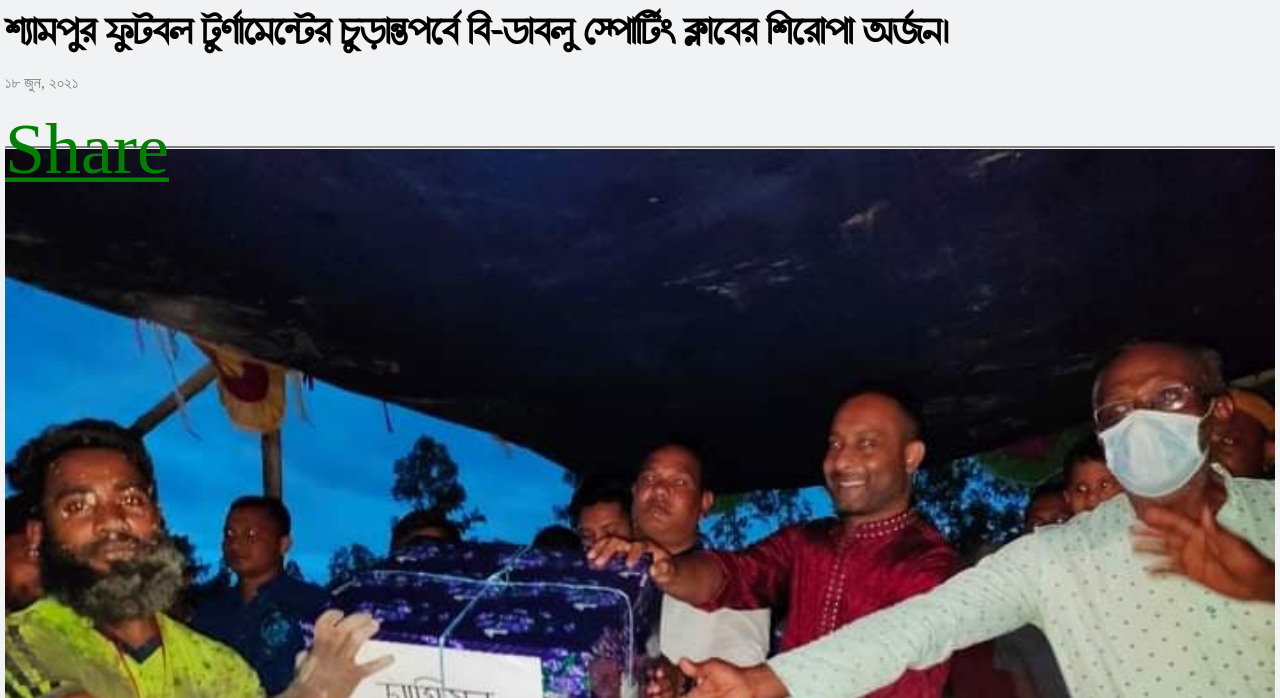
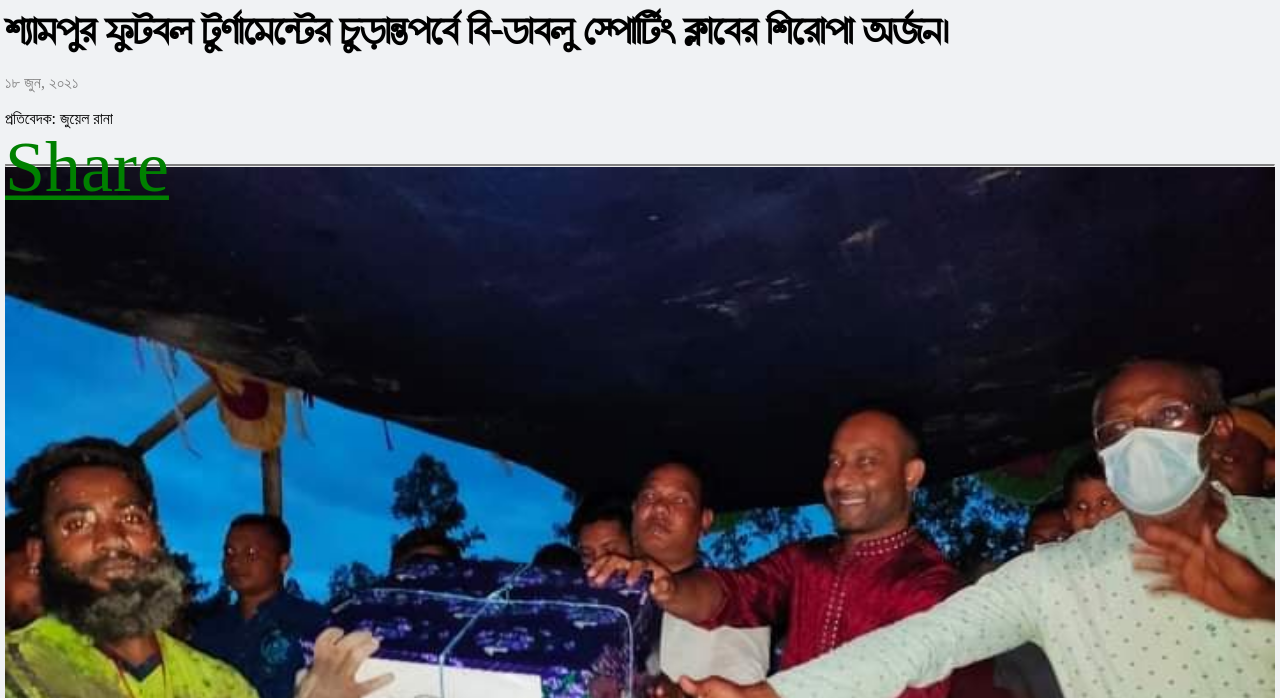
Before and after one commit to Waliul34/OurShyampur, a plain HTML site: page post_2.html in a window 1280 px wide. Shown: the part 102-800 px from the top of the page. Drawn offline with Linux system fonts and the light colour scheme.

Commit message:
Update post_2.html

```diff
--- a/post_2.html
+++ b/post_2.html
@@ -132,6 +132,7 @@ article {
   <br>
   <div class="date"><p>১৮ জুন, ২০২১</p></div>
   <br>
+  <div class="name_of_author"><p>প্রতিবেদক: জুয়েল রানা </p></div>
 
   <div class="fb-share-button" data-href="https://waliul34.github.io/OurShyampur/post_2.html" data-layout="box_count" data-size="large"><a target="_blank" href="https://www.facebook.com/sharer/sharer.php?u=https%3A%2F%2Fwaliul34.github.io%2FOurShyampur%2Fpost_2.html&amp;src=sdkpreparse" class="fb-xfbml-parse-ignore">Share</a></div>
 
```
